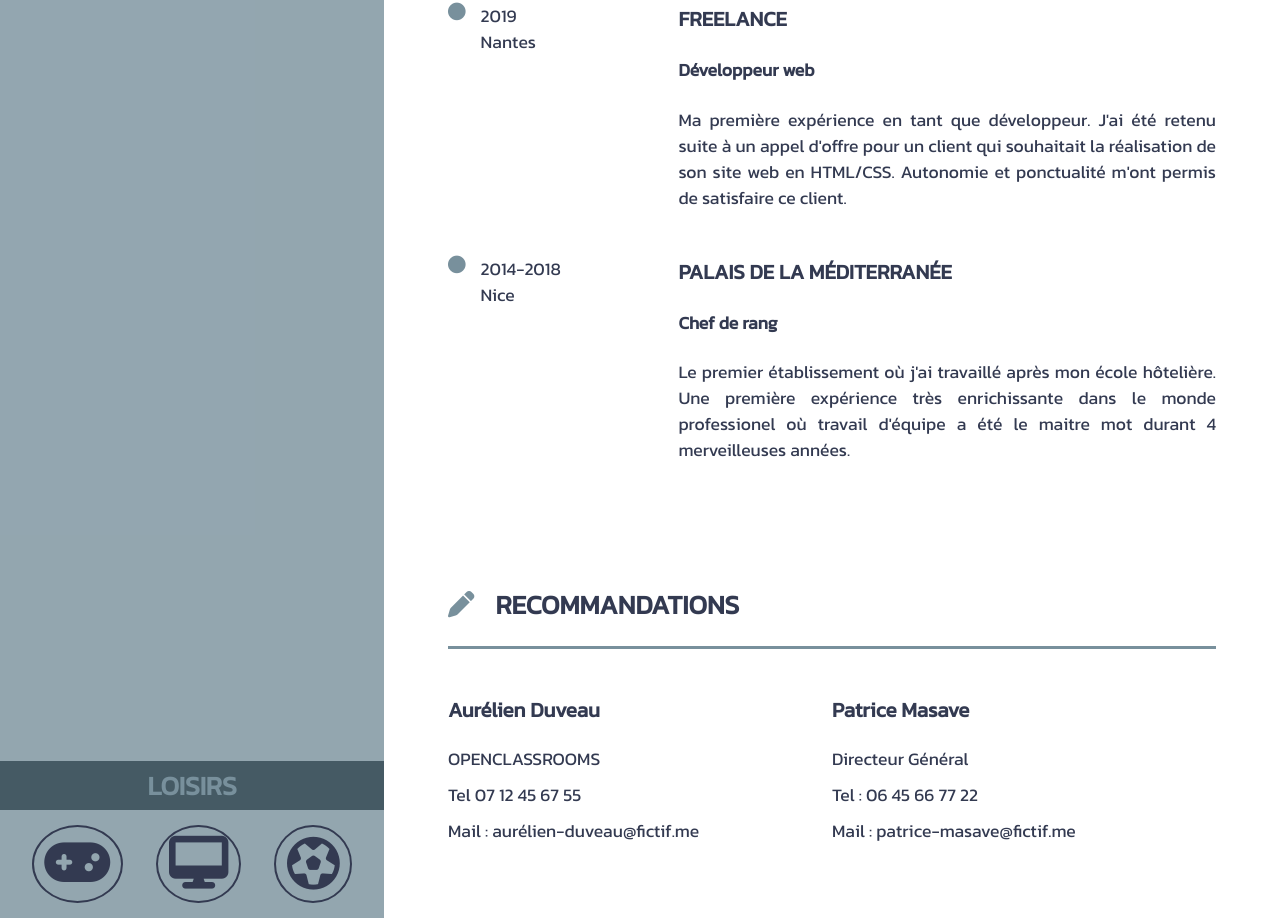
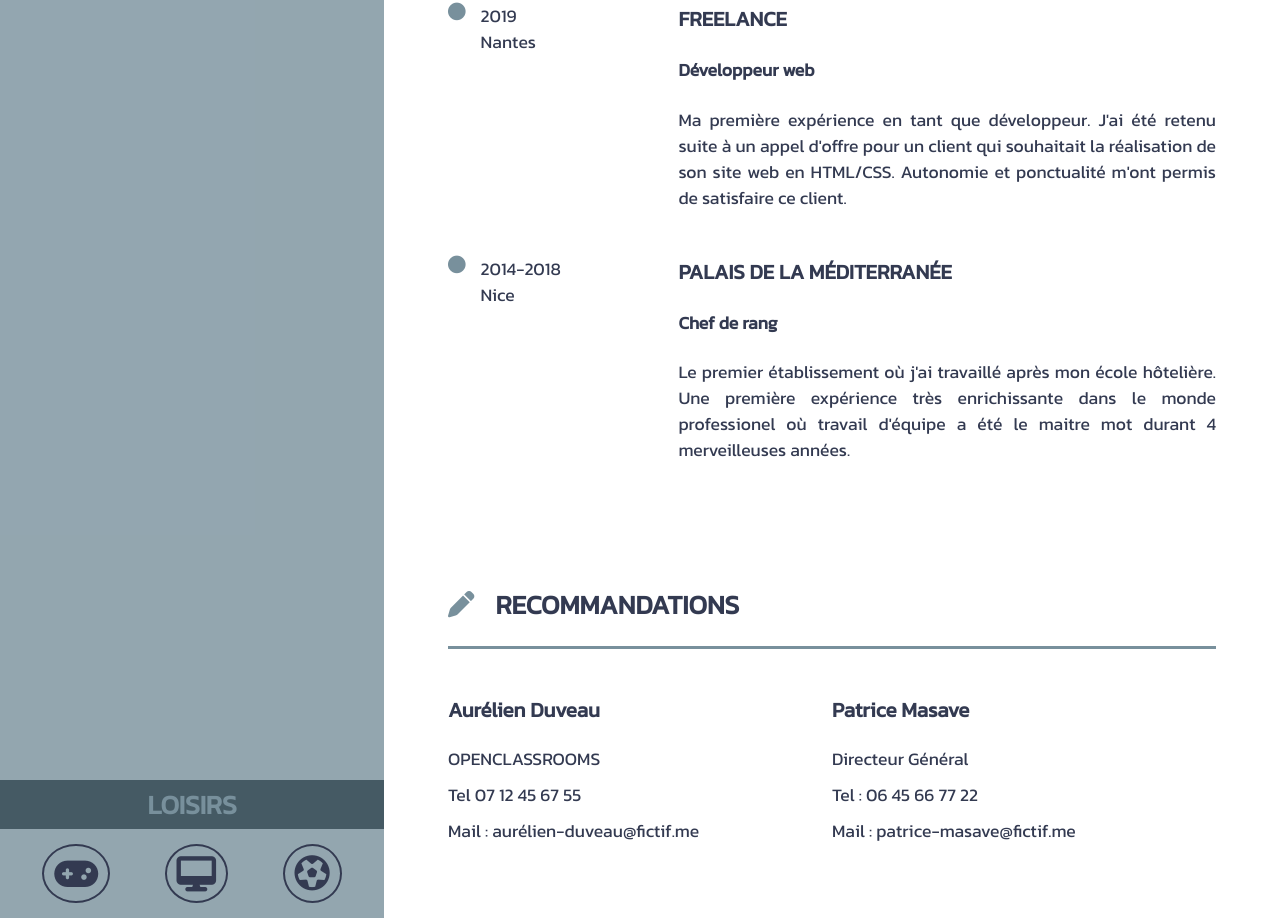
Before and after one commit to AxelDevisse/cv, a plain HTML site: page index.html in a window 1280 px wide. Shown: the part 1498-2416 px from the top of the page. Drawn offline with Linux system fonts and the light colour scheme.

Commit message:
🚧  Work in progress

```diff
--- a/index.html
+++ b/index.html
@@ -53,9 +53,9 @@
         <section class="hobbies">
             <h2>LOISIRS</h2>
             <div class="icons">
-                <i class="fas fa-gamepad fa-3x"></i>
-                <i class="fas fa-desktop fa-3x"></i>
-                <i class="far fa-futbol fa-3x"></i>
+                <i class="fas fa-gamepad fa-2x"></i>
+                <i class="fas fa-desktop fa-2x"></i>
+                <i class="far fa-futbol fa-2x"></i>
             </div>
         </section>
     </aside>
--- a/style.css
+++ b/style.css
@@ -58,7 +58,7 @@ img {
 .icons i {
 	border: 2px solid;
 	border-radius: 50%;
-	padding: 0.2em;
+	padding: 10px;
 }
 
 header h1 {
```
Also changed, not shown: css-dist/style.min.css.
